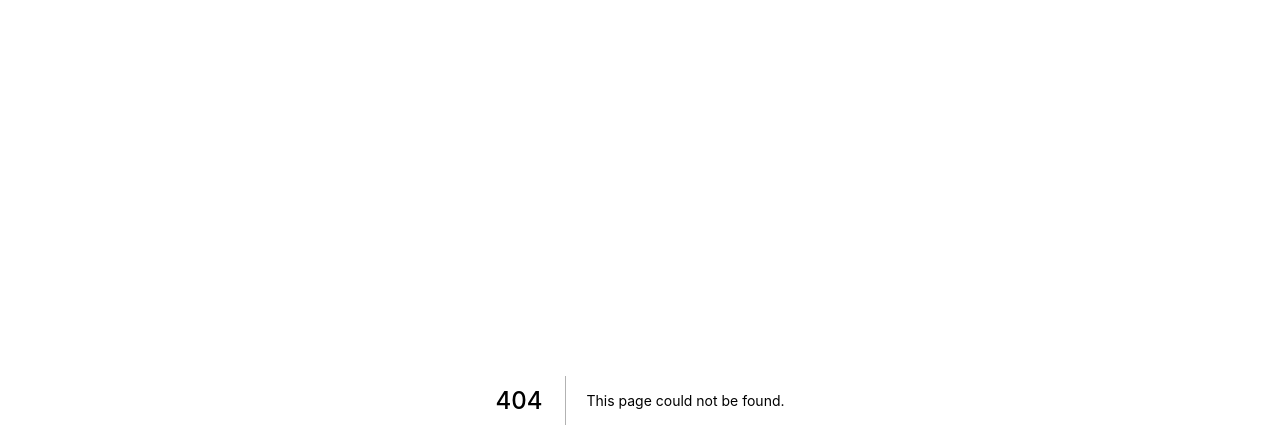
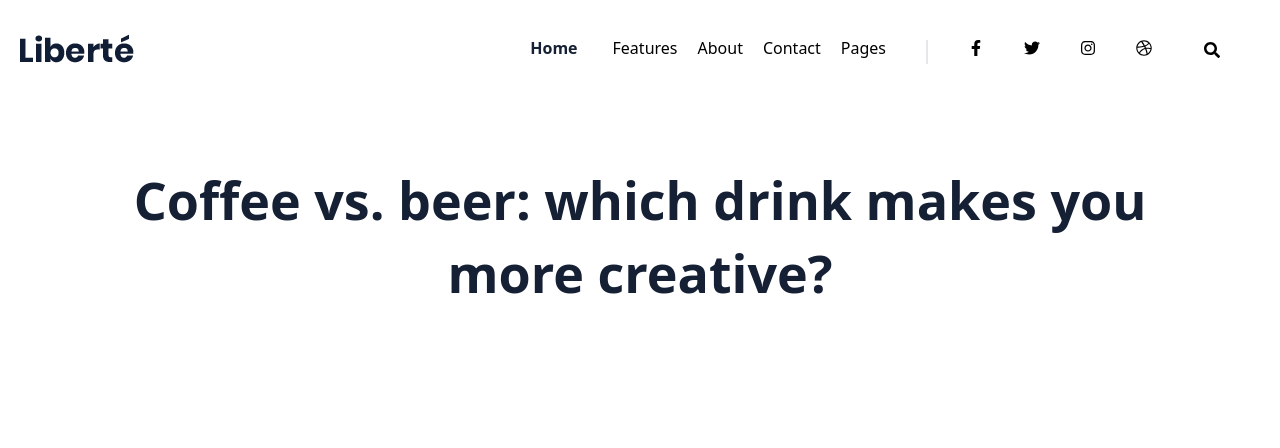
Before and after one commit to medlaam/fornax-nextjs, a Next.js app: page /1 in a window 1280 px wide. Before the commit this address had no page. Shown: the top 448 px of the page. Built offline with nearby package versions, Linux system fonts and the light colour scheme.

Commit message:
read data dynamically

```diff
--- /dev/null
+++ b/components/Layout.js
@@ -0,0 +1,15 @@
+import React from 'react';
+import Footer from './footer';
+import Navbar from './navbar';
+
+const Layout = ({children}) => {
+  return (
+    <div>
+      <Navbar/>
+      <main>{children}</main>
+      {/* <Footer/> */}
+    </div>
+  );
+};
+
+export default Layout;
--- a/components/footer.js
+++ b/components/footer.js
@@ -18,7 +18,7 @@ const Footer = () => {
         </ul>
       </div>
       <div className="mt-5 text-center">
-        <p>© 2020, All rights reserved. <br /> Develop by  <a href="">GetHugoThemes</a></p>
+        <p>© 2020, All rights reserved. <br /> Develop by  <a className={styles.titles} href="">GetHugoThemes</a></p>
       </div>
     </div>
   );
--- a/components/navbar.js
+++ b/components/navbar.js
@@ -1,11 +1,14 @@
 import Image from 'next/image';
+// import Link from 'next/link';
 import Img1 from '../public/logo-dark.png';
+import { FaFacebookF, FaTwitter, FaInstagram, FaDribbble, FaSearch } from 'react-icons/fa';
+import styles from '../styles/navbar.module.css';
 
 
 const Navbar = () => {
   return (
     <div>
-      <div className="container mx-auto flex flex-wrap p-5 flex-col md:flex-row
+      <div className="container mx-auto flex flex-wrap  mt-3 p-5 flex-col md:flex-row
       items-center">
         <a className="flex title-font font-medium items-center text-gray-900
         mb-4 md:mb-0">
@@ -14,30 +17,48 @@ const Navbar = () => {
         <nav
           className="md:ml-auto flex flex-wrap items-center text-base justify-center"
         >
-          <a className="mr-5 hover:text-gray-900">Home</a>
-          <a className="mr-5 hover:text-gray-900">Features</a>
-          <a className="mr-5 hover:text-gray-900">About</a>
-          <a className="mr-5 hover:text-gray-900">Contact</a>
-          <a className="mr-5 hover:text-gray-900">Pages</a>
+          <ul className="flex mr-5">
+            <li>
+              <a href="" className={`${styles.navLink} mr-5 `}>Home</a>
+              <ul class={`${styles.dropdown} dropdown-menu absolute hidden pt-1`}>
+                <li class=""><a class="rounded-t bg-gray-200 hover:bg-gray-400 py-2 px-4 block whitespace-no-wrap" href="#">Home 1</a></li>
+                <li class=""><a class="bg-gray-200 hover:bg-gray-400 py-2 px-4 block whitespace-no-wrap" href="#">Home 2</a></li>
+                <li class=""><a class="rounded-b bg-gray-200 hover:bg-gray-400 py-2 px-4 block whitespace-no-wrap" href="#">Home 3</a></li>
+              </ul>
+            </li>
+            <li>
+              <a className="mr-5 hover:text-gray-900">Features</a>
+            </li>
+            <li>
+              <a className="mr-5 hover:text-gray-900">About</a>
+            </li>
+            <li>
+              <a className="mr-5 hover:text-gray-900">Contact</a>
+            </li>
+            <li>
+              <a className="mr-5 hover:text-gray-900">Pages</a>
+            </li>
+          </ul>
         </nav>
-        <div className="navbar-right">
-          <ul className="social-links list-unstyled list-inline">
-            <li className="list-inline-item"><a href="#!">
-              <i className="lab la-facebook-f"></i>
+        <div className="navbar-right mr-10 mt-2">
+          <ul className="social-links flex">
+            <li className="border-l-2 mr-10" ></li>
+            <li className="mr-10"><a href="#!">
+              <FaFacebookF />
             </a></li>
-            <li className="list-inline-item"><a href="#!">
-              <i className="lab la-twitter"></i>
+            <li className="mr-10"><a href="#!">
+              <FaTwitter />
             </a></li>
-            <li className="list-inline-item"><a href="#!">
-              <i className="lab la-instagram"></i>
+            <li className="mr-10"><a href="#!">
+              <FaInstagram />
             </a></li>
-            <li className="list-inline-item"><a href="#!">
-              <i className="lab la-pinterest"></i>
+            <li className="mr-10"><a href="#!">
+              <FaDribbble />
             </a></li>
 
             <li className="list-inline-item ml-3 d-none d-lg-inline-block">
               <button className="search-toggle" data-toggle="search">
-                <i className="las la-search"></i>
+                <FaSearch />
               </button>
             </li>
           </ul>
--- /dev/null
+++ b/pages/[blogId]/index.js
@@ -0,0 +1,26 @@
+import React from 'react';
+import { blogData } from '../../components/blogData';
+import { useRouter } from 'next/dist/client/router';
+import styles from '../../styles/singleblog.module.css';
+
+const SingleBlog = () => {
+  const router = useRouter()
+  const blogID = router.query.blogId
+  const blog = blogData.find(b => b.id == blogID)
+
+  return (
+    <div className={`${styles.blogContainer} p-10 m-10`}>
+      <h1 className="text-center">{blog.heading}</h1>
+    </div>
+  );
+};
+
+SingleBlog.getInitialProps = ({ query:  {id}  }) => {
+  const b = {id}
+  return {
+    props: b
+  }
+}
+
+
+export default SingleBlog;
--- a/pages/_app.js
+++ b/pages/_app.js
@@ -1,8 +1,9 @@
+import Layout from '../components/Layout'
 import '../styles/globals.css'
 import '../styles/index.css'
 
 function MyApp({ Component, pageProps }) {
-  return <Component {...pageProps} />
+  return <Layout><Component {...pageProps} /></Layout>
 }
 
 export default MyApp
--- a/pages/index.js
+++ b/pages/index.js
@@ -1,12 +1,12 @@
 import Blogs from '../components/blogs'
 import Footer from '../components/footer'
-import Navbar from '../components/navbar'
+// import Navbar from '../components/navbar'
 import Pagination from '../components/pagination'
 
 export default function Home() {
   return (
     <>
-      <Navbar />
+      {/* <Navbar /> */}
       <Blogs />
       <Pagination />
       <Footer />
--- a/styles/footer.module.css
+++ b/styles/footer.module.css
@@ -2,3 +2,6 @@
   font-size: 30px;
   color: #454e62
 }
+.titles {
+  color: #dd5269;
+}
--- /dev/null
+++ b/styles/navbar.module.css
@@ -0,0 +1,10 @@
+.navLink {
+  font-size: 16px;
+  font-weight: 600;
+  color: #152035 !important;
+  padding: 15px !important;
+}
+
+.dropdown:hover {
+  display: block;
+}
--- /dev/null
+++ b/styles/singleblog.module.css
@@ -0,0 +1,6 @@
+.blogContainer h1 {
+  font-size: 52px;
+  font-weight: 600;
+  color: #152035;
+  line-height: 1.4;
+}
```
Also changed, not shown: components/blogs.js (+6 -5 lines).
